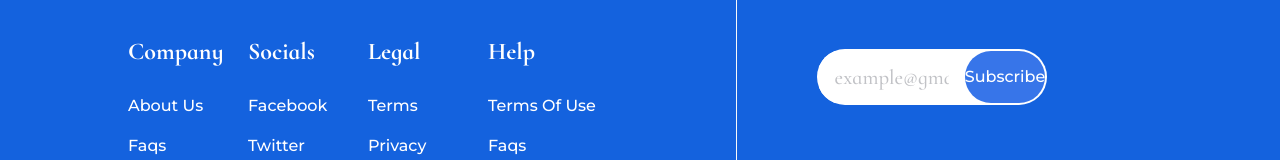
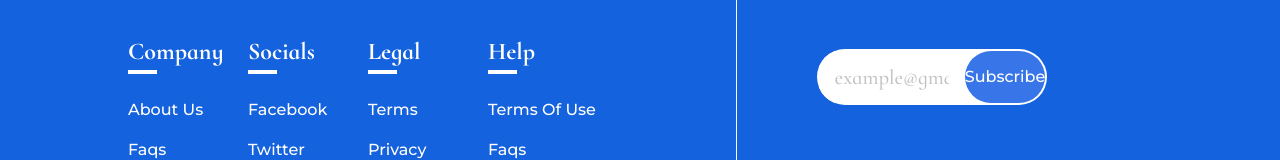
Before and after one commit to Mozibix/footer_section, a Next.js app: page / in a window 1280 px wide. Shown: the part 402-562 px from the top of the page. Built offline with nearby package versions, Linux system fonts and the light colour scheme.

Commit message:
style: updated variables

```diff
--- a/styles/_variables.scss
+++ b/styles/_variables.scss
@@ -64,3 +64,11 @@
 .border_test {
   outline: 2px solid red;
 }
+
+/* LINE */
+.line {
+  border: 2px solid $white;
+  width: 100%;
+  max-width: 1.8rem;
+  // margin: 0 auto;
+}
```
